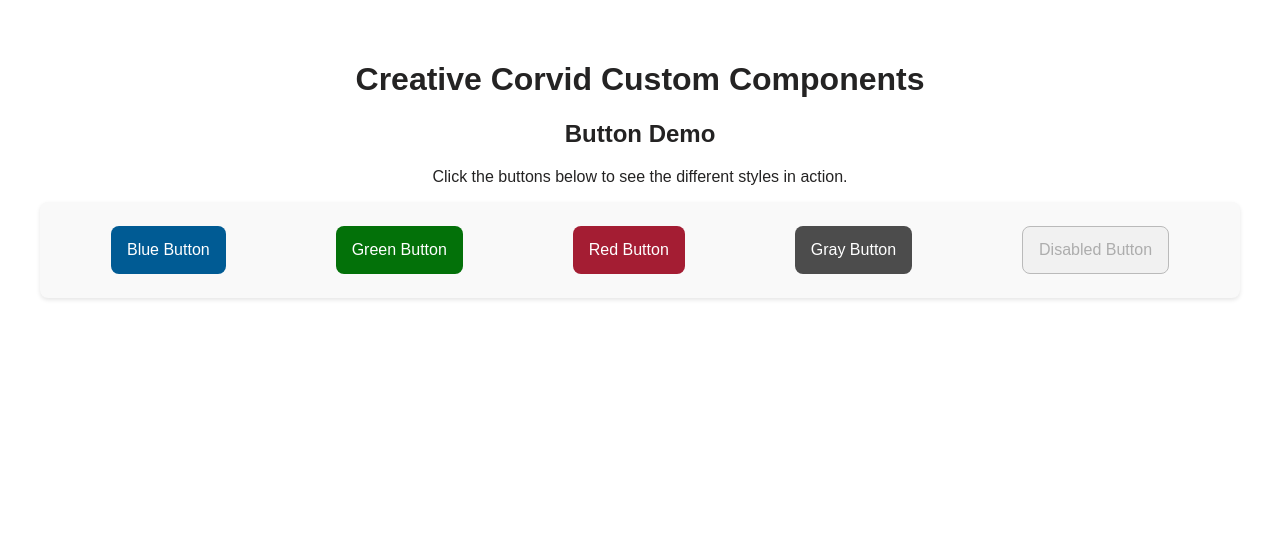
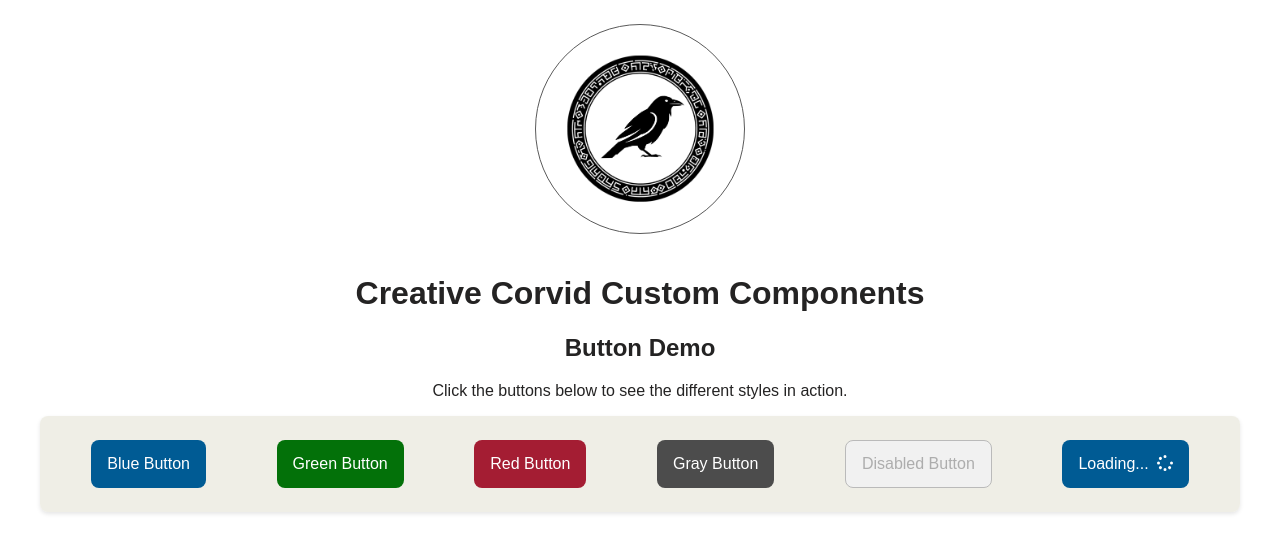
Before and after one commit to Zibilianja/creative-corvid, a Vue app: page / in a window 1280 px wide. Shown: the top 552 px of the page. Built offline with nearby package versions, Linux system fonts and the light colour scheme.

Commit message:
basic adjustments to demo button, add loading spinner demo

```diff
--- a/package.json
+++ b/package.json
@@ -9,6 +9,10 @@
     "preview": "vite preview"
   },
   "dependencies": {
+    "@fortawesome/fontawesome-svg-core": "^6.2.1",
+    "@fortawesome/free-brands-svg-icons": "^6.2.1",
+    "@fortawesome/free-solid-svg-icons": "^6.2.1",
+    "@fortawesome/vue-fontawesome": "^3.0.2",
     "sass": "^1.89.0",
     "vue": "^3.5.13"
   },
--- a/src/App.vue
+++ b/src/App.vue
@@ -3,6 +3,11 @@ import ButtonDemo from './demos/ButtonDemo.vue';
 </script>
 <template>
   <div class="app-container">
+    <img
+      id="creative-corvid__logo-header"
+      src="../public/assets/BlackCrowLogo.svg"
+      alt="Black Crow"
+    />
     <h1>Creative Corvid Custom Components</h1>
     <ButtonDemo />
   </div>
@@ -11,9 +16,16 @@ import ButtonDemo from './demos/ButtonDemo.vue';
 .app-container {
   max-width: 1200px;
   margin: 0 auto;
-  padding: 2rem;
+  padding: 1rem;
   font-family: 'Arial', sans-serif;
   color: #242323;
   text-align: center;
+
+  #creative-corvid__logo-header {
+    width: 13rem;
+    margin-bottom: 1rem;
+    border: 1px solid #5a5a5a;
+    border-radius: 7rem;
+  }
 }
 </style>
--- a/src/components/Button.vue
+++ b/src/components/Button.vue
@@ -6,14 +6,14 @@ native HTML button element.
 
 /* Template ============================================================== */
 <template>
-  <button class="dps__button">
+  <button class="CC__button">
     <slot />
   </button>
 </template>
 
 /* Styles ================================================================ */
 <style lang="postcss">
-.dps__button {
+.CC__button {
   display: inline-block;
   padding: 0.5rem 1rem;
   border: 0;
@@ -38,7 +38,7 @@ native HTML button element.
     border: 1px solid #bababa;
   }
 
-  &.dps__blue:not([disabled]) {
+  &.CC__blue:not([disabled]) {
     background-color: #005b94;
     color: #fff;
     &:hover {
@@ -46,7 +46,7 @@ native HTML button element.
     }
   }
 
-  &.dps__green:not([disabled]) {
+  &.CC__green:not([disabled]) {
     background-color: #037109;
     color: #fff;
     &:hover {
@@ -54,7 +54,7 @@ native HTML button element.
     }
   }
 
-  &.dps__red:not([disabled]) {
+  &.CC__red:not([disabled]) {
     background-color: #a41d33;
     color: #fff;
     &:hover {
@@ -62,7 +62,7 @@ native HTML button element.
     }
   }
 
-  &.dps__gray:not([disabled]) {
+  &.CC__gray:not([disabled]) {
     background-color: #4c4c4c;
     color: #fff;
     &:hover {
@@ -70,7 +70,7 @@ native HTML button element.
     }
   }
 
-  &.dps__navy:not([disabled]) {
+  &.CC__navy:not([disabled]) {
     background-color: #024d7c;
     color: #fff;
     &:hover {
@@ -78,7 +78,7 @@ native HTML button element.
     }
   }
 
-  &.dps__purple:not([disabled]) {
+  &.CC__purple:not([disabled]) {
     background-color: #51286c;
     color: #fff;
     &:hover {
@@ -86,7 +86,7 @@ native HTML button element.
     }
   }
 
-  &.dps__pink:not([disabled]) {
+  &.CC__pink:not([disabled]) {
     background-color: #a72067;
     color: #fff;
     &:hover {
@@ -94,7 +94,7 @@ native HTML button element.
     }
   }
 
-  &.dps__orange:not([disabled]) {
+  &.CC__orange:not([disabled]) {
     background-color: #c9362b;
     color: #fff;
     &:hover {
@@ -102,7 +102,7 @@ native HTML button element.
     }
   }
 
-  &.dps__white:not([disabled]) {
+  &.CC__white:not([disabled]) {
     background-color: #fff;
     color: #4c4c4c;
     border: 1px solid #4c4c4c;
--- a/src/demos/ButtonDemo.vue
+++ b/src/demos/ButtonDemo.vue
@@ -6,12 +6,15 @@ import Button from '@/components/Button.vue';
     <h2>Button Demo</h2>
     <p>Click the buttons below to see the different styles in action.</p>
   </header>
-  <div class="dps__button-demo">
-    <Button class="dps__blue">Blue Button</Button>
-    <Button class="dps__green">Green Button</Button>
-    <Button class="dps__red">Red Button</Button>
-    <Button class="dps__gray">Gray Button</Button>
+  <div class="CC__button-demo">
+    <Button class="CC__blue">Blue Button</Button>
+    <Button class="CC__green">Green Button</Button>
+    <Button class="CC__red">Red Button</Button>
+    <Button class="CC__gray">Gray Button</Button>
     <Button disabled>Disabled Button</Button>
+    <Button class="CC__blue"
+      >Loading...<font-awesome-icon id="spinner" :icon="['fas', 'spinner']"
+    /></Button>
   </div>
 </template>
 <style lang="postcss">
@@ -19,15 +22,28 @@ header {
   text-align: center;
   margin-bottom: 1rem;
 }
-.dps__button-demo {
+.CC__button-demo {
   display: flex;
   justify-content: space-around;
   padding: 1rem;
-  background-color: #f9f9f9;
+  background-color: #e7e6daab;
   border-radius: 0.5rem;
   box-shadow: 0 2px 4px rgba(0, 0, 0, 0.1);
 }
 Button {
   margin: 0.5rem;
+  #spinner {
+    margin-left: 0.5rem;
+    animation: spin 1s linear infinite;
+  }
+}
+
+@keyframes spin {
+  0% {
+    transform: rotate(0deg);
+  }
+  100% {
+    transform: rotate(360deg);
+  }
 }
 </style>
--- /dev/null
+++ b/src/fonts.ts
@@ -0,0 +1,71 @@
+import { FontAwesomeIcon } from '@fortawesome/vue-fontawesome';
+import { library } from '@fortawesome/fontawesome-svg-core';
+import {
+  faFacebook,
+  faTwitter,
+  faYoutube,
+  faInstagram,
+} from '@fortawesome/free-brands-svg-icons';
+import {
+  faBars,
+  faTimes,
+  faCircleCheck,
+  faTrashAlt,
+  faPenToSquare,
+  faBugs,
+  faExclamationCircle,
+  faPlus,
+  faUpload,
+  faDownload,
+  faFilter,
+  faCircleXmark,
+  faSort,
+  faCaretUp,
+  faCaretDown,
+  faCaretRight,
+  faArrowLeft,
+  faArrowRight,
+  faFloppyDisk,
+  faFileExport,
+  faSpinner,
+  faWallet,
+  faXmarksLines,
+  faFireFlameCurved,
+  faTree,
+} from '@fortawesome/free-solid-svg-icons';
+import { faShop } from '@fortawesome/free-solid-svg-icons/faShop';
+
+library.add(
+  faBars,
+  faFacebook,
+  faTwitter,
+  faYoutube,
+  faInstagram,
+  faTimes,
+  faCircleCheck,
+  faTrashAlt,
+  faPenToSquare,
+  faBugs,
+  faExclamationCircle,
+  faPlus,
+  faUpload,
+  faDownload,
+  faFilter,
+  faCircleXmark,
+  faSort,
+  faCaretUp,
+  faCaretDown,
+  faCaretRight,
+  faArrowLeft,
+  faArrowRight,
+  faFloppyDisk,
+  faFileExport,
+  faSpinner,
+  faWallet,
+  faXmarksLines,
+  faFireFlameCurved,
+  faTree,
+  faShop
+);
+
+export default FontAwesomeIcon;
--- a/src/main.ts
+++ b/src/main.ts
@@ -1,4 +1,8 @@
 import { createApp } from 'vue';
 import App from './App.vue';
+import FontAwesomeIcon from './fonts';
 
-createApp(App).mount('#app');
+const app = createApp(App);
+app.component('FontAwesomeIcon', FontAwesomeIcon);
+
+app.mount('#app');
```
Also changed, not shown: src/counter.ts (deleted, +0 -9 lines), 1 other file (tests, documents, lock files or other folders).
